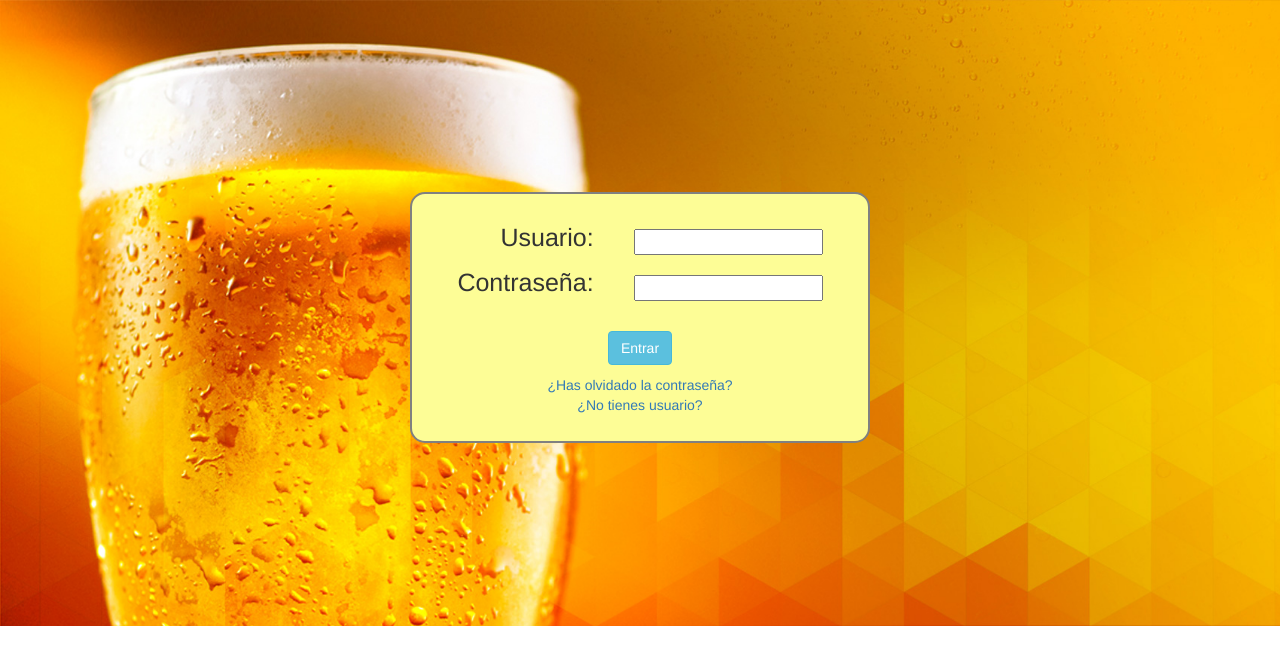
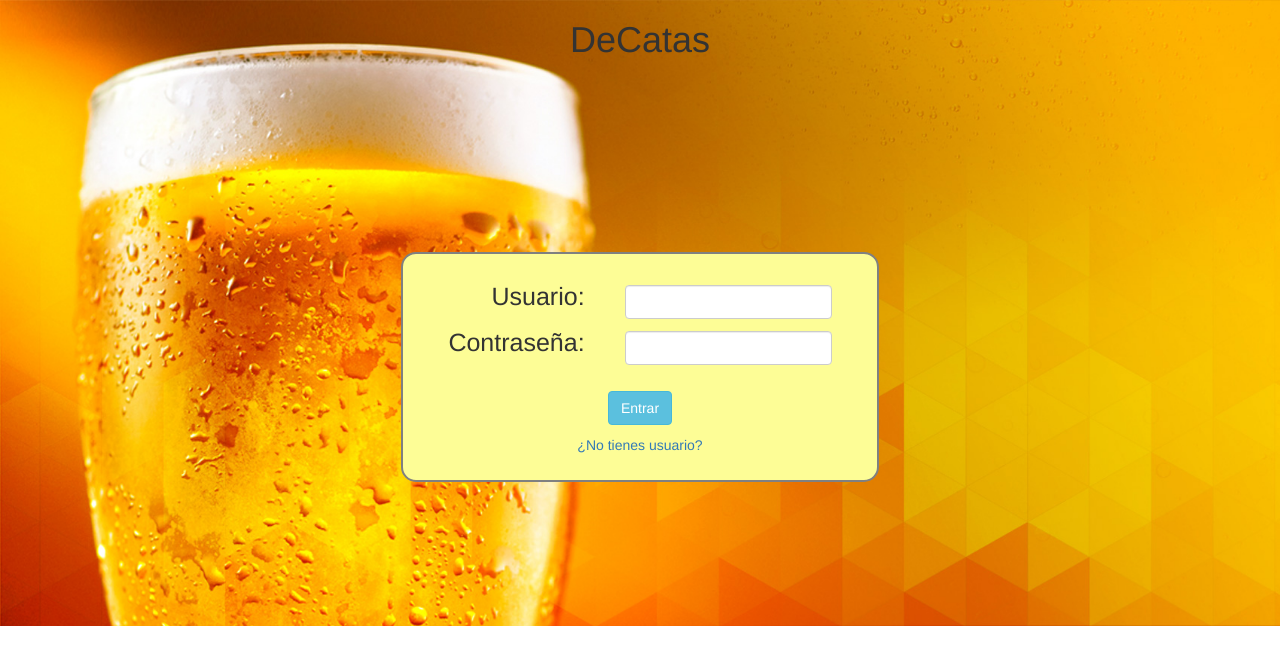
Before and after one commit to guillejd96/prCatas, a PHP site: page / in a window 1280 px wide. Shown: the top 655 px of the page. Run offline with PHP 8.4, Linux system fonts and the light colour scheme.

Commit message:
Update index.php

```diff
--- a/index.php
+++ b/index.php
@@ -44,14 +44,15 @@
 	</script>
 </head>
 <body>
+	<h1>DeCatas</h1>
 	<table>
 		<tr>
 			<td><p align="right">Usuario:</p></td>
-			<td><input type="text" name="user" id="user"></td>
+			<td><input type="text" name="user" id="user" class="form-control"></td>
 		</tr>
 		<tr>
 			<td><p align="right">Contraseña:</p></td>
-			<td><input type="password" name="pass" id="pass"></td>
+			<td><input type="password" name="pass" id="pass" class="form-control"></td>
 		</tr>
 		<tr>
 			<td colspan="2"><br></td>
@@ -67,9 +68,6 @@
 			</td>
 		</tr>
 		<tr>
-			<td colspan="2"><a href="recuperar_contrasenya.php">¿Has olvidado la contraseña?</a></td>
-		</tr>
-		<tr>
 			<td colspan="2"><a href="nuevo_usuario.php">¿No tienes usuario?</a></td>
 		</tr>
 	</table>
```
